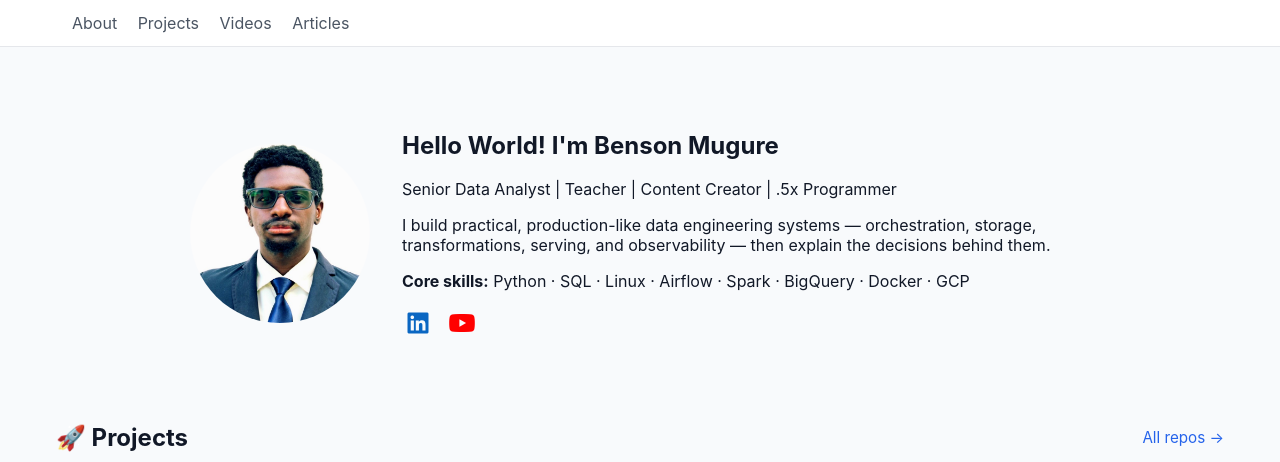
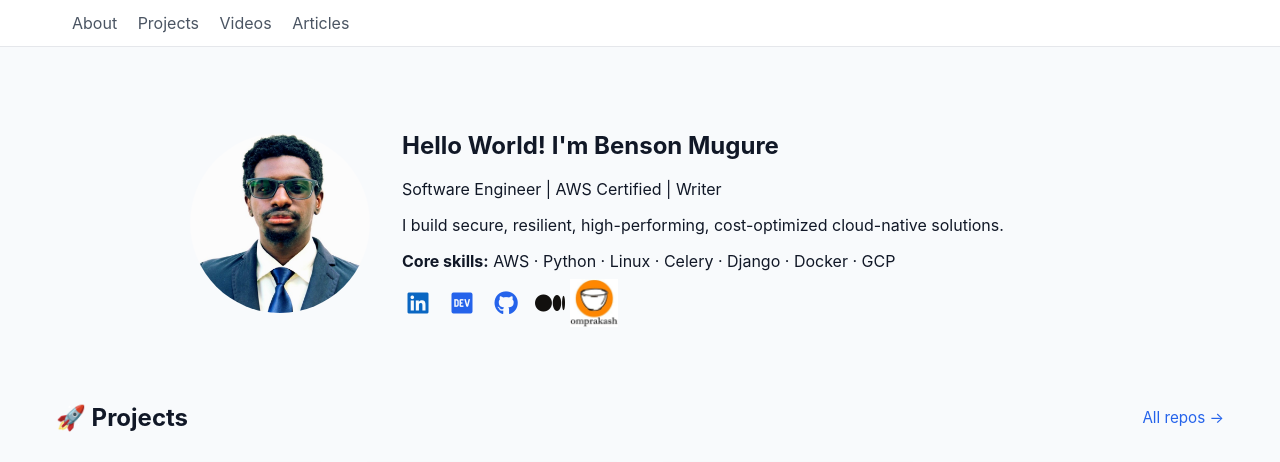
Before and after one commit to Virgo-Alpha/Virgo-Alpha.github.io, a Jekyll site: the page built from index.md, in a window 1280 px wide and 900 px high, cut to the strip 0-462 px from the top of the window. Built offline with Jekyll 4.4.1, drawn with Linux system fonts in a browser that asks for light colours.

Commit message:
update bio

```diff
--- a/index.md
+++ b/index.md
@@ -27,17 +27,31 @@ title: "Home"
 
     <div class="about-text">
       <h1>Hello World! I'm Benson Mugure</h1>
-      <p>Senior Data Analyst | Teacher | Content Creator | .5x Programmer</p>
-      <p>I build practical, production-like data engineering systems — orchestration, storage, transformations, serving, and observability — then explain the decisions behind them.</p>
-      <p><strong>Core skills:</strong> Python · SQL · Linux · Airflow · Spark · BigQuery · Docker · GCP</p>
+      <p>Software Engineer | AWS Certified | Writer</p>
+      <p>I build secure, resilient, high-performing, cost-optimized cloud-native solutions.</p>
+      <p><strong>Core skills:</strong> AWS · Python · Linux · Celery · Django · Docker · GCP</p>
 
       <p class="social-links">
         <a href="https://www.linkedin.com/in/benson-mugure-017153196" target="_blank" aria-label="LinkedIn">
           <i class="fa-brands fa-linkedin"></i>
         </a>
-        <a href="https://www.youtube.com/@dataslinger6379" target="_blank" aria-label="YouTube">
-          <i class="fa-brands fa-youtube"></i>
+
+        <a href="https://dev.to/virgoalpha" target="_blank" aria-label="Dev.to">
+          <i class="fa-brands fa-dev"></i>
         </a>
+
+        <a href="https://github.com/Virgo-Alpha" target="_blank" aria-label="GitHub">
+          <i class="fa-brands fa-github"></i>
+        </a>
+
+        <a href="https://medium.com/@b.mugure" target="_blank" aria-label="Medium">
+          <i class="fa-brands fa-medium" style="color:#12100E;"></i>
+        </a>
+
+        <a href="https://www.omprakash.org/citizen/benson-mugure" target="_blank" aria-label="Omprakash">
+          <img src="assets/images/omprakash.jpeg" alt="Omprakash" style="width:48px;height:48px;">
+        </a>
+
       </p>
     </div>
   </div>
```
Also changed, not shown: README.md, assets/images/omprakash.jpeg (added).
